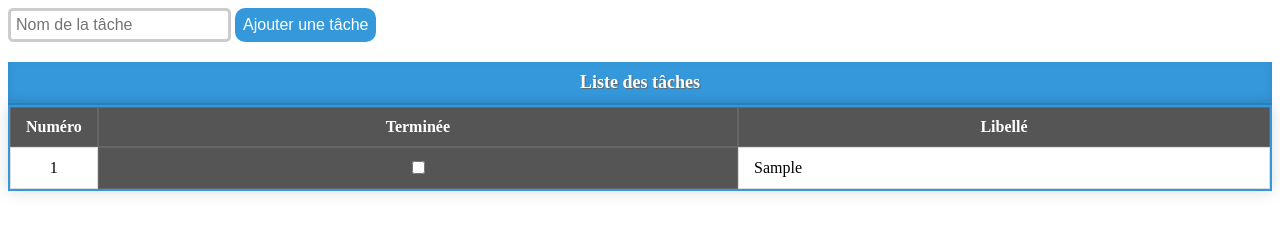
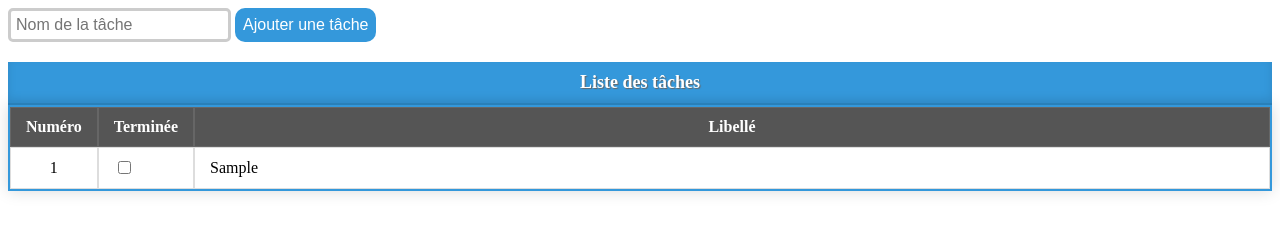
Before and after one commit to Furoshaa/JavaScript-To-do-liste, a plain HTML site: page index.html in a window 1280 px wide. Both pictures are taken after typing "Sample" into the empty fields and a click on the button "Ajouter une tâche". Drawn offline with Linux system fonts and the light colour scheme.

Commit message:
fix the checkbox css and id

```diff
--- a/main.css
+++ b/main.css
@@ -56,12 +56,12 @@ border: 1px solid #ddd; /* Bordure gris clair d'1 pixel autour de chaque cellule
 }
 
 table td:first-child {
-    width: 10px;
+    width: 5px;
     text-align: center;
 }
 
-table td:nth-child(1) {
-    width: 15px;
+table td:nth-child(2) {
+    width: 5px;
 }
 
 /* Effet de survol pour les cellules de la table */
--- a/main.js
+++ b/main.js
@@ -55,22 +55,20 @@ function addTodoToTable(newTache) {
 
     const trTodo = document.createElement('tr');
     const tdNumb = document.createElement('td');
-    const thDone = document.createElement('th');
+    const tdDone = document.createElement('td');
     const tdLabel = document.createElement('td');
 
     const inputDone = document.createElement('input');
 
     tbody.appendChild(trTodo);
     trTodo.appendChild(tdNumb);
-    trTodo.appendChild(thDone);
-
-    inputDone.type = 'checkbox';
-    thDone.appendChild(inputDone);
-
+    trTodo.appendChild(tdDone);
+    tdDone.appendChild(inputDone);
     trTodo.appendChild(tdLabel);
 
     tdNumb.textContent = todoListe.length;
-
+    inputDone.type = 'checkbox';
+    inputDone.id = todoListe.length;
     tdLabel.textContent = newTache;
 
 };
```
